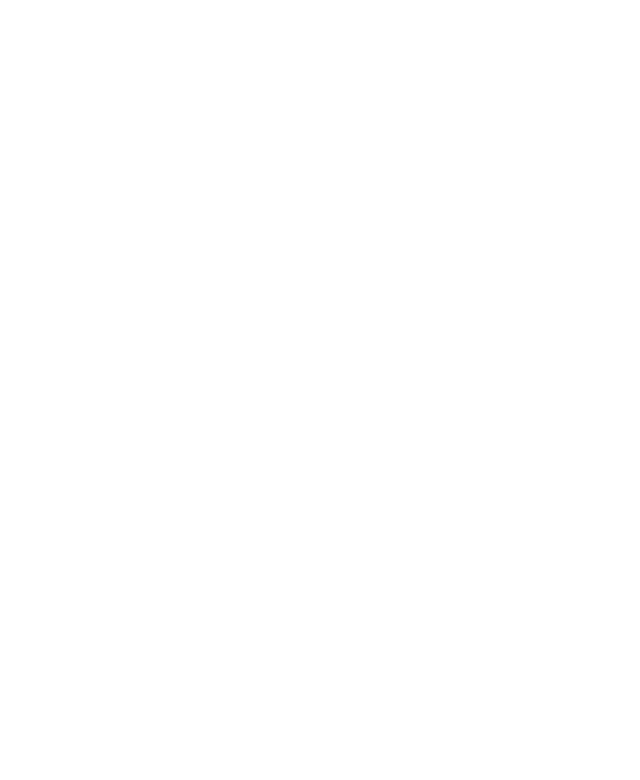
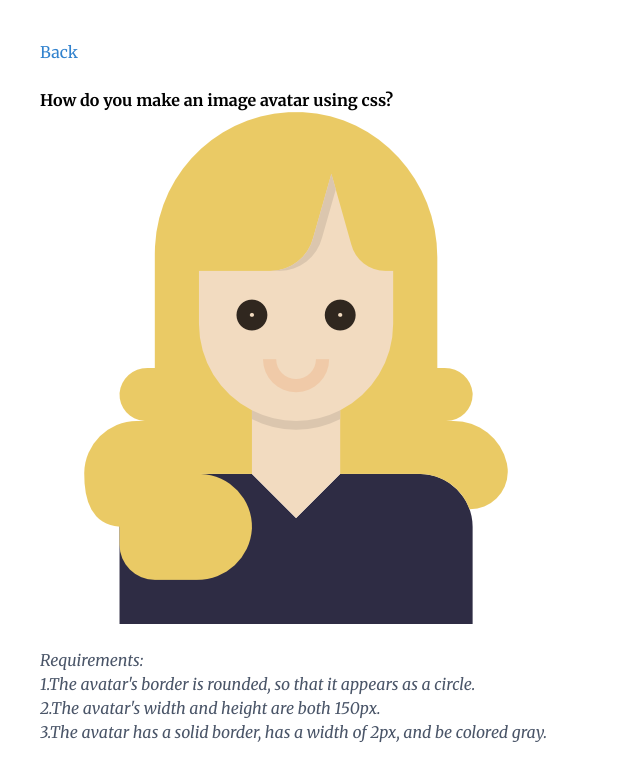
Before and after one commit to panuwat-mchu/exam-angular, an Angular app: page /exam-avatar in a window 1280 px wide. Before the commit this address led to /. Shown: the top 780 px of the page, without its empty margins (0-640 px from the left). Built offline with nearby package versions, Linux system fonts and the light colour scheme.

Commit message:
add avatar exam

```diff
--- a/src/app/app-routing.module.ts
+++ b/src/app/app-routing.module.ts
@@ -2,11 +2,13 @@ import { NgModule } from '@angular/core';
 import { Routes, RouterModule } from '@angular/router';
 import { ExamResponsiveComponent } from './exam-responsive/exam-responsive.component';
 import { ExamComponent } from './exam/exam.component';
+import { ExamAvatarComponent } from './exam-avatar/exam-avatar.component';
 
 
 const routes: Routes = [
   { path: '', component: ExamResponsiveComponent },
-  { path: 'exams', component: ExamComponent }
+  { path: 'exams', component: ExamComponent },
+  { path: 'exam-avatar', component: ExamAvatarComponent }
 ];
 
 @NgModule({
--- a/src/app/app.module.ts
+++ b/src/app/app.module.ts
@@ -5,12 +5,14 @@ import { AppRoutingModule } from './app-routing.module';
 import { AppComponent } from './app.component';
 import { ExamResponsiveComponent } from './exam-responsive/exam-responsive.component';
 import { ExamComponent } from './exam/exam.component';
+import { ExamAvatarComponent } from './exam-avatar/exam-avatar.component';
 
 @NgModule({
   declarations: [
     AppComponent,
     ExamResponsiveComponent,
-    ExamComponent
+    ExamComponent,
+    ExamAvatarComponent
   ],
   imports: [
     BrowserModule,
--- /dev/null
+++ b/src/app/exam-avatar/exam-avatar.component.html
@@ -0,0 +1,14 @@
+<div class="container p-10 font-sans">
+        <a class=" text-blue-600" routerLink="/exams"> Back</a>
+    <h3 class=" mt-6 font-bold">How do you make an image avatar using css?</h3>
+    <div class=" flex1">
+        <img class="" src="assets/img/avatar.png" alt="">
+        <p class=" mt-6 italic text-gray-700">
+            Requirements:<br>
+            1.The avatar's border is rounded, so that it appears as a circle.<br>
+            2.The avatar's width and height are both 150px.<br>
+            3.The avatar has a solid border, has a width of 2px, and be colored gray.
+        </p>
+    </div>
+
+</div>
--- /dev/null
+++ b/src/app/exam-avatar/exam-avatar.component.ts
@@ -0,0 +1,15 @@
+import { Component, OnInit } from '@angular/core';
+
+@Component({
+  selector: 'app-exam-avatar',
+  templateUrl: './exam-avatar.component.html',
+  styleUrls: ['./exam-avatar.component.scss']
+})
+export class ExamAvatarComponent implements OnInit {
+
+  constructor() { }
+
+  ngOnInit() {
+  }
+
+}
--- /dev/null
+++ b/src/app/exam-responsive/exam-responsive.component - exam.html
@@ -0,0 +1,7 @@
+<div class=" h-screen bg-orange-200">
+    <div class="lg:flex">
+
+        <div>1</div>
+        <div>2</div>
+    </div>
+</div>
--- a/src/app/exam-responsive/exam-responsive.component.html
+++ b/src/app/exam-responsive/exam-responsive.component.html
@@ -1,4 +1,4 @@
-<div class=" h-screen bg-yellow-300 font-sans">
+<div class=" min-h-screen bg-yellow-300 font-sans">
     <nav class="flex px-6 py-3">
         <div class="flex-1">
             <h1 class="text-2xl text-gray-900 font-bold">Bulb.</h1>
--- a/src/app/exam-responsive/exam-responsive.component.scss
+++ b/src/app/exam-responsive/exam-responsive.component.scss
@@ -0,0 +1,6 @@
+.center {
+    display: block;
+    margin-left: auto;
+    margin-right: auto;
+    width: 50%;
+  }
--- a/src/app/exam/exam.component.html
+++ b/src/app/exam/exam.component.html
@@ -1,4 +1,4 @@
-<div class=" p-10 h-screen bg-yellow-300 font-sans">
+<div class=" p-10 h-full bg-yellow-300 font-sans">
     <a class=" text-blue-600" routerLink=""> Back</a>
     <h1 class=" mt-3 text-2xl underline font-sans">Exams</h1>
     <h3 class=" mt-6 font-bold">Exam 1: How is a bubble sort algorithm implemented?</h3>
@@ -12,4 +12,18 @@
     <h3 class=" mt-6 font-bold">Exam 5: How do you check if a given string is a palindrome?</h3>
     <p class=" italic text-gray-700">Check "1001" should be return true but "1234" return false.</p>
     <h3 class=" mt-6 font-bold">Exam 6: How do you make a page responsive using css for mobile?</h3>
+    <p class=" italic text-gray-700">Make <a routerLink="">the landing page</a> to responsive. <a class=" text-blue-500" routerLink="">Go to landing page.</a></p>
+    <h3 class=" mt-6 font-bold">Exam 7: How do you make an image avatar using css?</h3>
+    <div class=" flex">
+        <img class=" w-32 h-auto m-3 rounded-full border-2 border-gray-600" src="assets/img/avatar.png" alt="">
+        <p class=" ml-6 mt-3 italic text-gray-700">
+            Requirements:<br>
+            1.The avatar's border is rounded, so that it appears as a circle.<br>
+            2.The avatar's width and height are both 150px.<br>
+            3.The avatar has a solid border, has a width of 2px, and be colored gray.<br>
+            <a class="text-blue-600" routerLink="/exam-avatar">Go to exam-avatar screen</a>
+        </p>
+    </div>
+
+
 </div>
```
Also changed, not shown: src/app/exam-avatar/exam-avatar.component.scss (added), src/assets/img/avatar.png (added), 1 other file (tests, documents, lock files or other folders).
